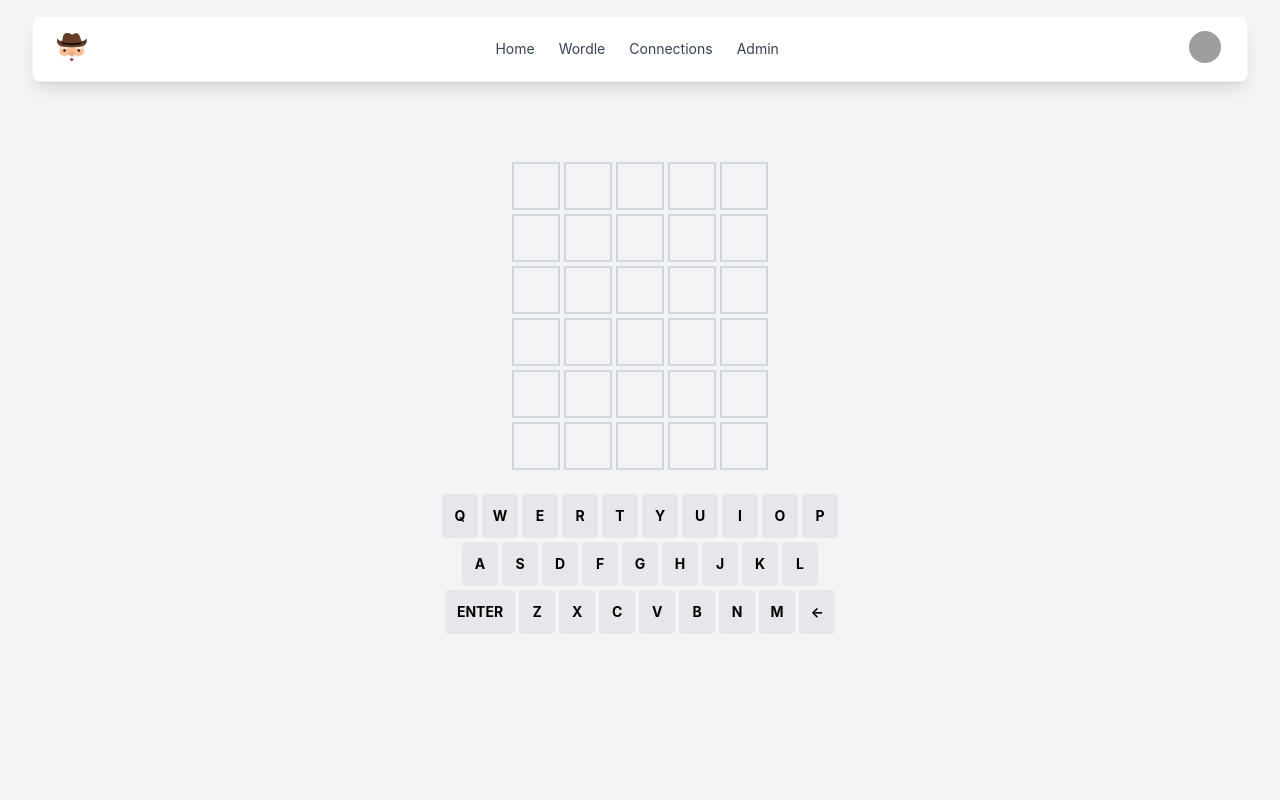
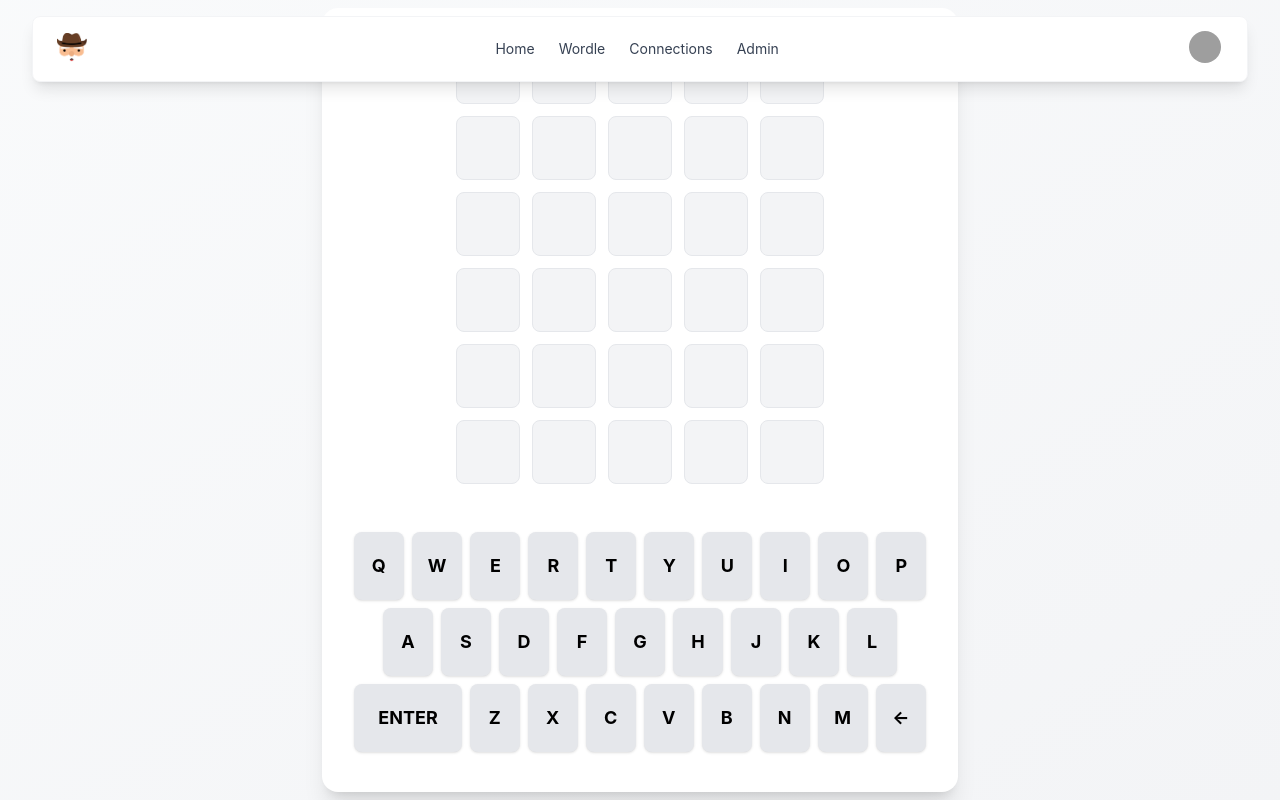
Before and after one commit to AyushB08/tino-nyt-games, a React (Vite) app: page /wordle in a window 1280 px wide. Built offline with nearby package versions, Linux system fonts and the light colour scheme; no server answers; grey boxes are pictures that could not be loaded.

Commit message:
improved UI

```diff
--- a/src/routes/ConnectionsPage.tsx
+++ b/src/routes/ConnectionsPage.tsx
@@ -59,11 +59,16 @@ const ConnectionsPage: React.FC = () => {
   };
 
   const renderGrid = (): React.ReactElement => (
-    <div className="connections-grid">
+    <div className="grid grid-cols-4 gap-4 mt-6">
       {tiles.map((word, index) => (
         <div
           key={index}
-          className={`connections-tile ${selectedTiles.includes(word) ? 'selected' : ''}`}
+          className={`
+            w-60 h-32 text-center flex items-center justify-center text-2xl font-bold rounded-lg
+            transition-all duration-200 ease-in-out cursor-pointer
+            ${selectedTiles.includes(word) ? 'bg-gray-300 text-gray-900 shadow-md' : 'bg-gray-100 border border-gray-200'}
+            hover:bg-gray-300 hover:text-gray-900 hover:shadow-md
+          `}
           onClick={() => selectTile(word)}
         >
           {word}
@@ -73,38 +78,55 @@ const ConnectionsPage: React.FC = () => {
   );
 
   const renderCompletedGroups = (): React.ReactElement => (
-    <div id="completed-groups">
+    <div className="grid grid-cols-1 gap-4 mt-6">
       {completed.map((group, index) => (
-        <div key={index} className="completed-group" style={{ background: group.color }}>
-          <div className="completed-title">{group.name}</div>
+        <div key={index} className="p-4 rounded-lg shadow-md" style={{ background: group.color }}>
+          <div className="text-lg font-semibold mb-2">{group.name}</div>
+          <div className="flex gap-4">
             {group.words.map((word, idx) => (
-            <div key={idx} className="connections-tile">
+              <div
+                key={idx}
+                className="w-60 h-32 text-center flex items-center justify-center text-2xl font-bold rounded-lg bg-white bg-opacity-80"
+              >
                 {word}
               </div>
             ))}
+          </div>
         </div>
       ))}
     </div>
   );
 
   const renderAttempts = (): React.ReactElement => (
-    <div id="attempts-container">
+    <div className="flex justify-center gap-2 mt-6">
       {[...Array(attemptsLeft)].map((_, index) => (
-        <div key={index} className="connections-dot"></div>
+        <div key={index} className="w-4 h-4 bg-gray-300 rounded-full"></div>
       ))}
     </div>
   );
 
   return (
-    <div className="connections-container">
-      <div className="connections-title">TinoConnections</div>
+    <div className="flex flex-col items-center justify-center h-screen bg-gradient-to-br from-gray-50 to-gray-100">
+      <div className="flex flex-col items-center p-8 bg-white rounded-2xl shadow-xl">
+        <h1 className="text-3xl font-bold mb-6">TinoConnections</h1>
         {renderCompletedGroups()}
         {renderGrid()}
-      <div className="button-container">
-        <button className="button" onClick={initializeGame}>Shuffle</button>
-        <button className="button" onClick={submitSelection}>Submit</button>
+        <div className="flex gap-4 mt-6">
+          <button
+            className="px-6 py-2 bg-gray-200 rounded-lg font-semibold hover:bg-gray-300 transition-all duration-200"
+            onClick={initializeGame}
+          >
+            Shuffle
+          </button>
+          <button
+            className="px-6 py-2 bg-blue-500 text-white rounded-lg font-semibold bg-gray-600 hover:bg-gray-500 transition-all duration-200"
+            onClick={submitSelection}
+          >
+            Submit
+          </button>
         </div>
         {renderAttempts()}
+      </div>
     </div>
   );
 };
--- a/src/routes/WordlePage.tsx
+++ b/src/routes/WordlePage.tsx
@@ -25,8 +25,8 @@ const Popup: React.FC<PopupProps> = ({ message, isVisible }) => {
   if (!isVisible) return null;
 
   return (
-    <div className="fixed top-16 left-1/2 transform -translate-x-1/2 bg-black bg-opacity-80 text-white px-6 py-3 rounded-lg shadow-lg animate-fade-in">
-      <p className="text-center font-bold">{message}</p>
+    <div className="fixed top-16 left-1/2 transform -translate-x-1/2 bg-black bg-opacity-90 text-white px-6 py-3 rounded-lg shadow-lg animate-fade-in">
+      <p className="text-center font-semibold text-sm">{message}</p>
     </div>
   );
 };
@@ -160,15 +160,15 @@ const WordleGame: React.FC = () => {
   };
 
   return (
-    <div className=" flex items-center justify-center h-full">
-      <div className="flex flex-col items-center gap-4 p-4 max-h-screen">
+    <div className="flex items-center justify-center h-screen bg-gradient-to-br from-gray-50 to-gray-100">
+      <div className="flex flex-col items-center gap-8 p-8 bg-white rounded-2xl shadow-xl">
         <Popup message={popupMessage} isVisible={showPopup} />
 
-        <div className="grid gap-1">
+        <div className="grid gap-3">
           {Array(MAX_GUESSES).fill(null).map((_, rowIndex) => (
             <div
               key={rowIndex}
-              className={`grid grid-cols-5 gap-1 ${rowIndex === currentRow && shake ? 'animate-shake' : ''}`}
+              className={`grid grid-cols-5 gap-3 ${rowIndex === currentRow && shake ? 'animate-shake' : ''}`}
             >
               {Array(WORD_LENGTH).fill(null).map((_, colIndex) => {
                 const letter = rowIndex === currentRow
@@ -180,11 +180,12 @@ const WordleGame: React.FC = () => {
                   <div
                     key={colIndex}
                     className={`
-                      w-12 h-12 border-2 flex items-center justify-center text-xl font-bold
-                      ${!letter ? 'border-gray-300' : 'border-gray-400'}
-                      ${status === 'correct' ? 'bg-green-500 text-white border-green-500' : ''}
-                      ${status === 'present' ? 'bg-yellow-500 text-white border-yellow-500' : ''}
-                      ${status === 'absent' ? 'bg-gray-600 text-white border-gray-600' : ''}
+                      w-16 h-16 flex items-center justify-center text-3xl font-bold rounded-lg
+                      transition-all duration-300 ease-in-out
+                      ${!letter ? 'bg-gray-100 border border-gray-200' : ''}
+                      ${status === 'correct' ? 'bg-green-500 text-white shadow-lg' : ''}
+                      ${status === 'present' ? 'bg-yellow-500 text-white shadow-lg' : ''}
+                      ${status === 'absent' ? 'bg-gray-600 text-white shadow-lg' : ''}
                     `}
                   >
                     {letter}
@@ -195,9 +196,9 @@ const WordleGame: React.FC = () => {
           ))}
         </div>
 
-        <div className="w-full max-w-lg mt-2">
+        <div className="w-full max-w-2xl mt-4">
           {KEYBOARD_ROWS.map((row, rowIndex) => (
-            <div key={rowIndex} className="flex justify-center gap-1 mb-1">
+            <div key={rowIndex} className="flex justify-center gap-2 mb-2">
               {row.map((key) => {
                 const status = usedLetters[key];
                 return (
@@ -205,13 +206,13 @@ const WordleGame: React.FC = () => {
                     key={key}
                     onClick={() => handleKeyboardClick(key)}
                     className={`
-                      font-bold rounded px-2 py-3 text-sm
-                      ${key.length > 1 ? 'px-3' : 'min-w-[36px]'}
-                      ${status === 'correct' ? 'bg-green-500 text-white' : ''}
-                      ${status === 'present' ? 'bg-yellow-500 text-white' : ''}
-                      ${status === 'absent' ? 'bg-gray-600 text-white' : ''}
-                      ${!status ? 'bg-gray-200' : ''}
-                      hover:opacity-90 transition-opacity
+                      font-bold rounded-lg px-4 py-5 text-lg
+                      transition-all duration-200 ease-in-out
+                      ${key.length > 1 ? 'px-6' : 'min-w-[50px]'}
+                      ${status === 'correct' ? 'bg-green-500 text-white shadow-md' : ''}
+                      ${status === 'present' ? 'bg-yellow-500 text-white shadow-md' : ''}
+                      ${status === 'absent' ? 'bg-gray-600 text-white shadow-md' : ''}
+                      ${!status ? 'bg-gray-200 hover:bg-gray-300 shadow-sm' : ''}
                     `}
                   >
                     {key}
```
Lines whose indentation alone changed are shown as unchanged.
